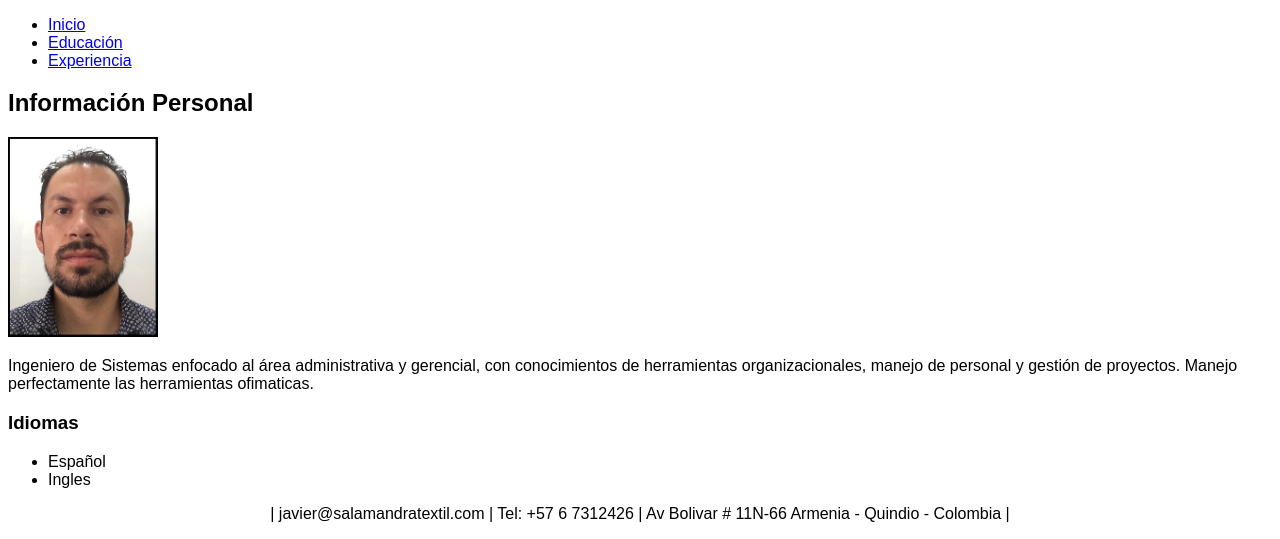
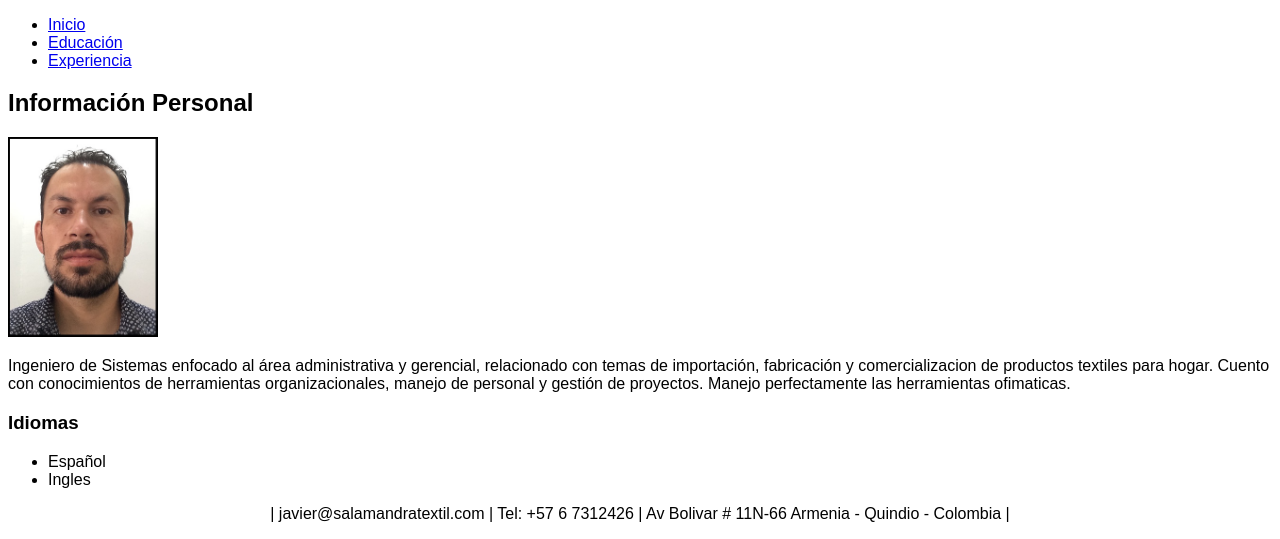
Before and after one commit to xiwormaster/ExamenFinalHtml, a plain HTML site: page index.html in a window 1280 px wide. Shown: the part 265-804 px from the top of the page. Drawn offline with Linux system fonts and the light colour scheme.

Commit message:
Update index.html

```diff
--- a/index.html
+++ b/index.html
@@ -23,7 +23,7 @@
 		<section>
 			<h2>Informaci&oacute;n Personal</h2>
 			<img src="image/Foto_perfil.jpg" height="200Ppx" alt="Foto Perfil" title="Foto Perfil"></></img>
-			<p title="Párrafo sobre el perfil">Ingeniero de Sistemas enfocado al &aacute;rea administrativa y gerencial, con conocimientos de herramientas organizacionales, manejo de personal y gesti&oacute;n de proyectos.
+			<p title="Párrafo sobre el perfil">Ingeniero de Sistemas enfocado al &aacute;rea administrativa y gerencial, relacionado con temas de importaci&oacute;n, fabricaci&oacute;n y comercializacion de productos textiles para hogar. Cuento con conocimientos de herramientas organizacionales, manejo de personal y gesti&oacute;n de proyectos.
 			Manejo perfectamente las herramientas ofimaticas.</p>
 			<h3>Idiomas</h3>
 			<ul>
```
